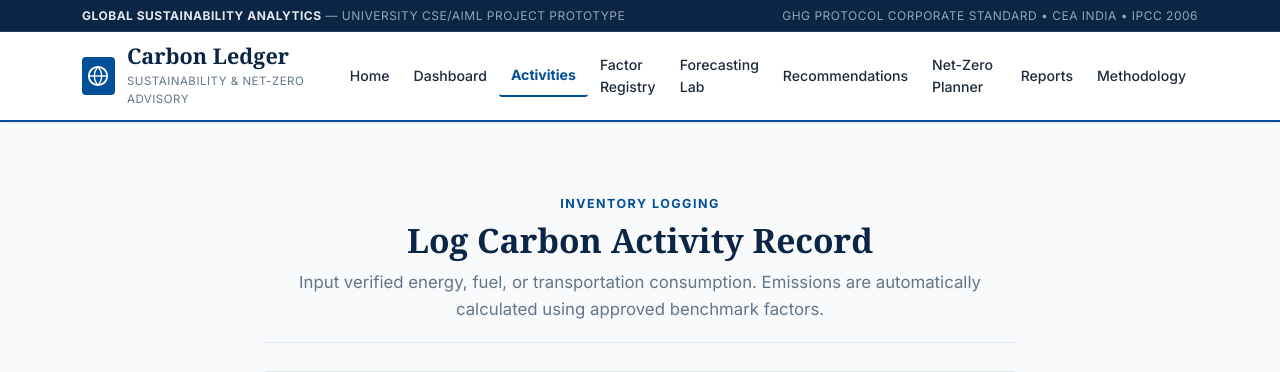
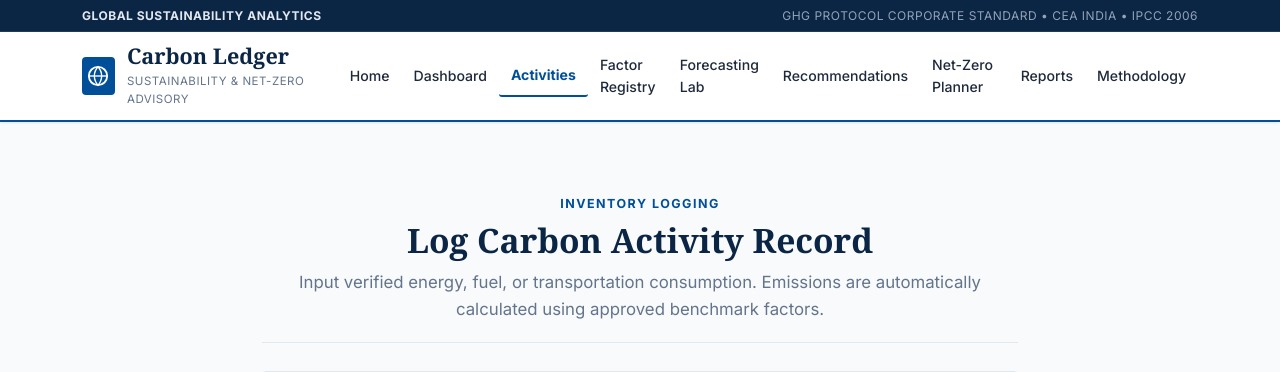
Before and after one commit to pawartarun3228/carbon-ledger, a Flask app: page /add-data in a window 1280 px wide. Shown: the top 372 px of the page. Run offline with Flask 3, Linux system fonts and the light colour scheme.

Commit message:
Remove university prototype label from top notice bar

```diff
--- a/templates/base.html
+++ b/templates/base.html
@@ -25,7 +25,7 @@
     <div class="top-notice-bar">
         <div class="container d-flex justify-content-between align-items-center">
             <div>
-                <strong>Global Sustainability Analytics</strong> &mdash; University CSE/AIML Project Prototype
+                <strong>Global Sustainability Analytics</strong>
             </div>
             <div class="d-none d-md-block">
                 <span>GHG Protocol Corporate Standard &bull; CEA India &bull; IPCC 2006</span>
```
